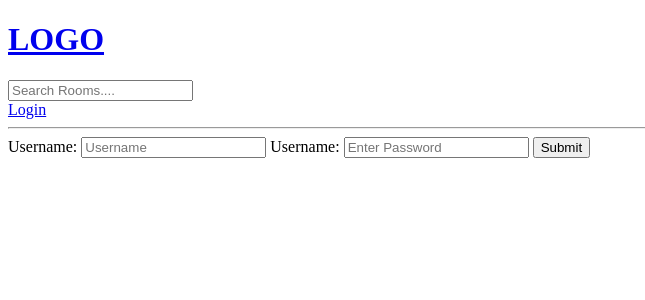
After one commit to mahfuj80/studybud-django, a Django app: page /login in a window 1280 px wide. The commit adds this page. Shown: the top 300 px of the page, without its empty margins (0-645 px from the left). Run offline with Django 5.2, Linux system fonts and the light colour scheme.

Commit message:
added user login

```diff
--- /dev/null
+++ b/base/templates/base/login_register.html
@@ -0,0 +1,12 @@
+{% extends "main.html" %} {% block content %}
+<div>
+  <form method="POST" action="">
+    {% csrf_token %}
+    <label>Username:</label>
+    <input type="text" name="username" placeholder="Username" />
+    <label>Username:</label>
+    <input type="password" name="password" placeholder="Enter Password" />
+    <input type="submit" value="Submit" />
+  </form>
+</div>
+{% endblock content %}
--- a/base/urls.py
+++ b/base/urls.py
@@ -3,6 +3,7 @@ from . import views
 
 urlpatterns = [
     path("", views.home, name="home"),
+    path('login', views.loginPage, name="login"),
     path('room/<str:pk>/', views.room, name="room"),
     path('create-room/', views.createRoom, name="create-room"),
     path('update-room/<str:pk>', views.updateRoom, name="update-room"),
--- a/base/views.py
+++ b/base/views.py
@@ -1,6 +1,8 @@
 # from django.http import HttpResponse
 from django.shortcuts import render, redirect
+from django.contrib import messages
 from django.db.models import Q
+from django.contrib.auth.models import User
 from .models import Room, Topic
 from .forms import RoomForm
 
@@ -12,6 +14,23 @@ from .forms import RoomForm
 #         {'id':2,'name':'Design With Me'},
 #         {'id':3,'name':'Frontend Developers'},
 # ]
+
+
+def loginPage(request):
+        if request.method == 'POST':
+                username = request.POST.get('username')
+                password = request.POST.get('password')
+
+                try:
+                        user = User.objects.get(username=username)
+                except :
+                        messages.error(request, 'User Does Not Exist')
+                        return redirect('login')
+
+        context = {}
+        return render(request, 'base/login_register.html', context)
+
+
 
 def home(request):
         q = request.GET.get('q') if request.GET.get('q') != None else ''
--- a/templates/navbar.html
+++ b/templates/navbar.html
@@ -6,4 +6,6 @@
   <input type="text" name="q" placeholder="Search Rooms...." />
 </form>
 
+<a href="{% url 'login' %}">Login</a>
+
 <hr />
```
